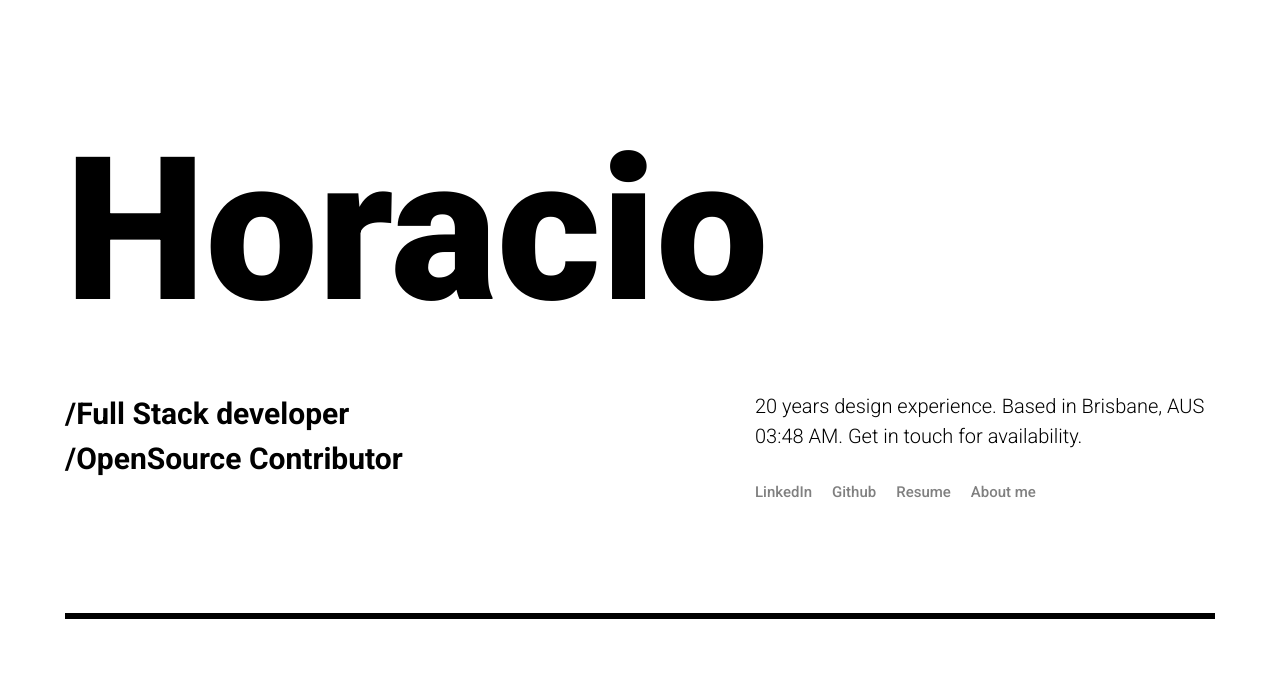
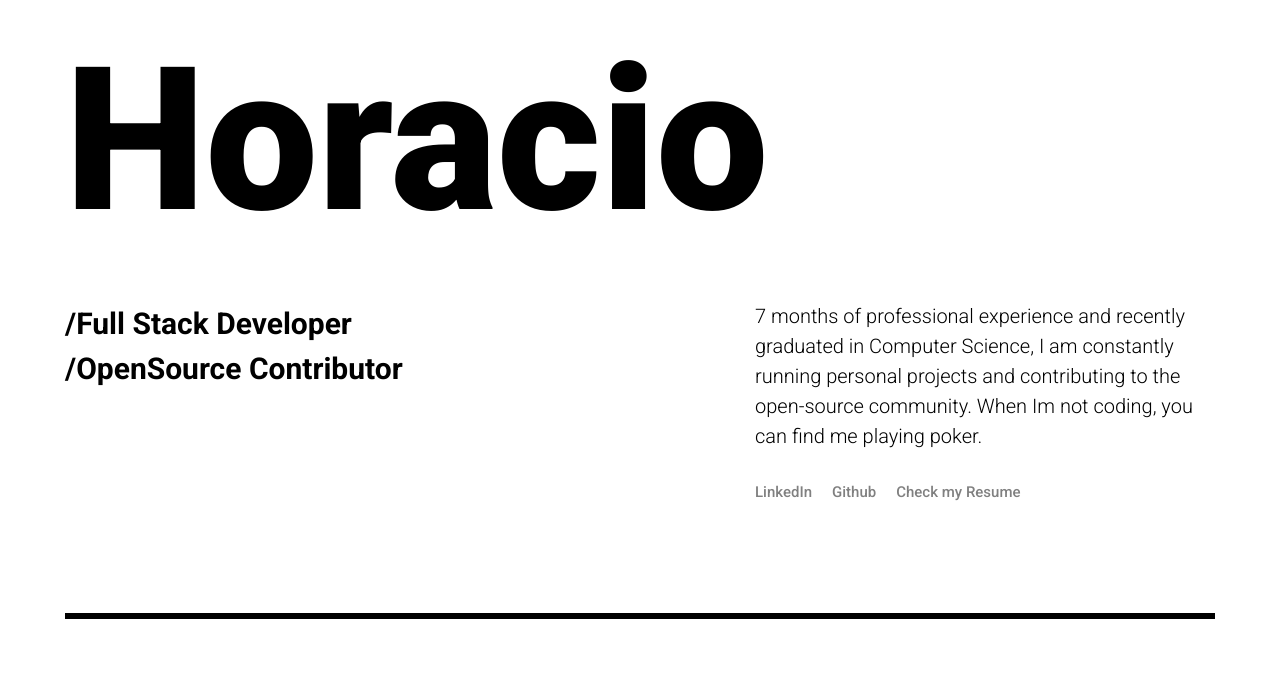
Before and after one commit to horaciomota/portfolio-react, a React (Vite) app: page / in a window 1280 px wide. Shown: the part 101-778 px from the top of the page. Built offline with nearby package versions, Linux system fonts and the light colour scheme; grey boxes are pictures that could not be loaded.

Commit message:
style: Inplement fadeIn effect in description

```diff
--- a/src/components/Hero.jsx
+++ b/src/components/Hero.jsx
@@ -12,17 +12,16 @@ export default function Hero() {
         <h1>Horacio</h1>
         <div className="Hero-information">
           <div className="Hero-position">
-            <h2>/Full Stack developer</h2>
+            <h2>/Full Stack Developer</h2>
             <h2>/OpenSource Contributor</h2>
           </div>
-          <div className="Hero-sumary-links">
-            <p>20 years design experience. Based in Brisbane, AUS 03:48 AM. Get in touch for availability.</p>
+          <div className="Hero-sumary-links fadeIn">
+            <p>7 months of professional experience and recently graduated in Computer Science, I am constantly running personal projects and contributing to the open-source community. When Im not coding, you can find me playing poker.</p>
             <div className="list">
               <ul>
-                <li><a href="#">LinkedIn</a></li>
-                <li><a href="#">Github</a></li>
-                <li><a href="#">Resume</a></li>
-                <li><a href="#">About me</a></li>
+                <li><a href="https://www.linkedin.com/in/horaciomota/">LinkedIn</a></li>
+                <li><a href="https://github.com/horaciomota">Github</a></li>
+                <li><a href="#">Check my Resume</a></li>
               </ul>
             </div>
           </div>
--- a/src/styles/projects_styles/projects.modules.scss
+++ b/src/styles/projects_styles/projects.modules.scss
@@ -86,11 +86,12 @@
         display: none;
       }
     }
+  }
 
       //Animations
 
       .fadeIn {
-      animation: fadeInAnimation 3.5s ease-in-out forwards;
+        animation: fadeInAnimation 2.5s ease-in-out forwards;
         opacity: 0;
       }
 
@@ -102,6 +103,3 @@
           opacity: 1;
         }
       }
-
-
-  }
```
Lines whose indentation alone changed are shown as unchanged.
